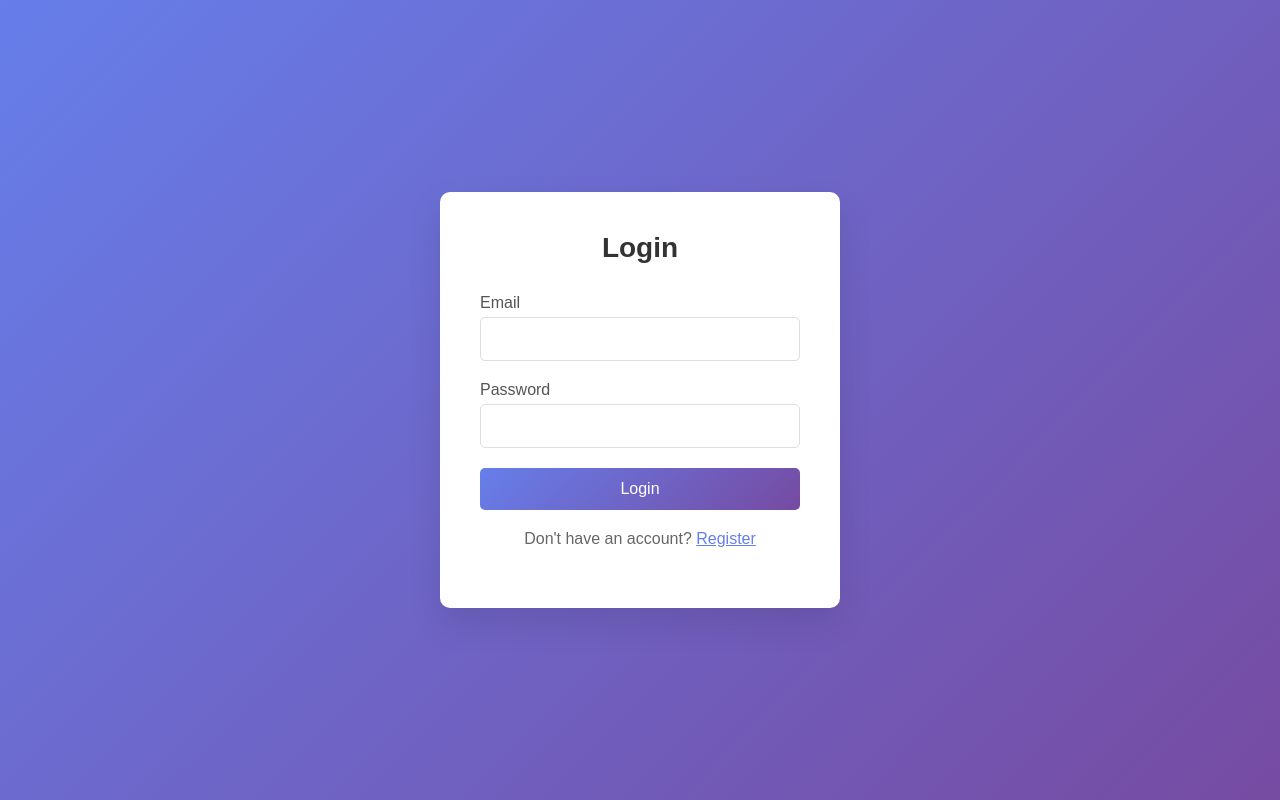
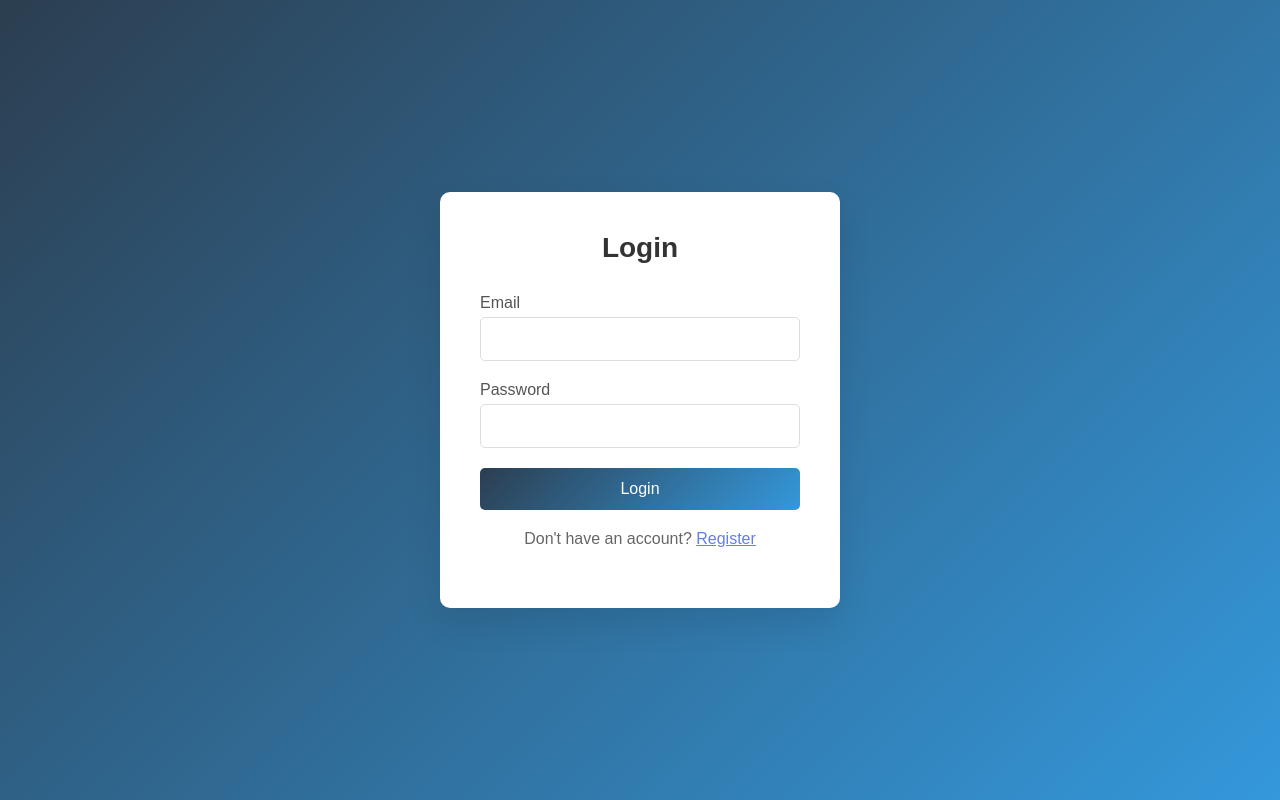
Before and after one commit to CameronBadman/Customer-Agent-Thing, a React (Create React App) app in the folder client/: page / in a window 1280 px wide. Built offline with nearby package versions, Linux system fonts and the light colour scheme.

Commit message:
Changed Login and Register Pages

```diff
--- a/client/src/components/Auth.css
+++ b/client/src/components/Auth.css
@@ -1,6 +1,6 @@
 .auth-container {
   min-height: 100vh;
-  background: linear-gradient(135deg, #667eea 0%, #764ba2 100%);
+  background: linear-gradient(135deg, #2c3e50 0%, #3498db 100%);
   display: flex;
   align-items: center;
   justify-content: center;
@@ -58,7 +58,7 @@
 .auth-button {
   width: 100%;
   padding: 12px;
-  background: linear-gradient(135deg, #667eea 0%, #764ba2 100%);
+  background: linear-gradient(135deg, #2c3e50 0%, #3498db 100%);
   color: white;
   border: none;
   border-radius: 5px;
```
